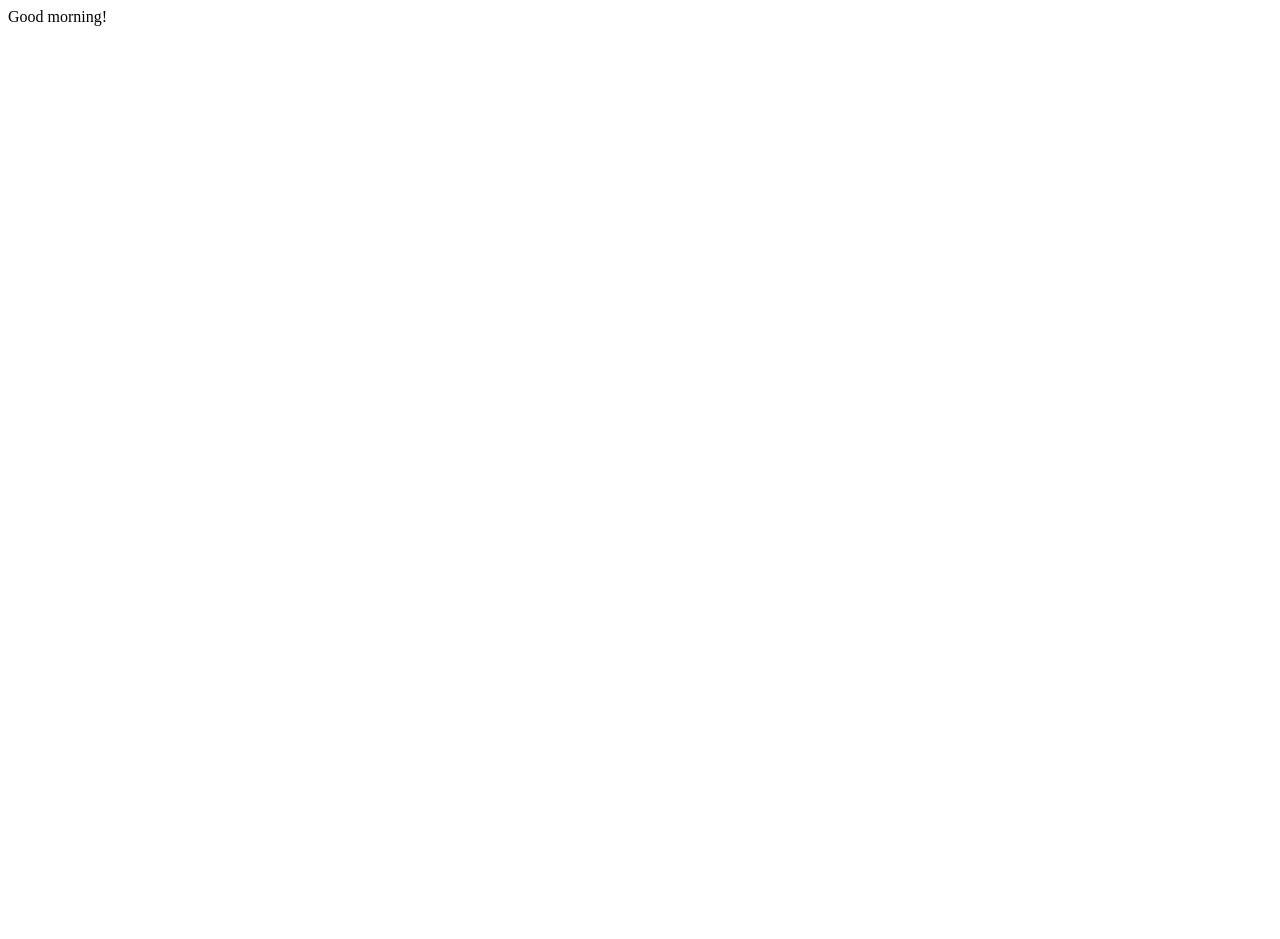
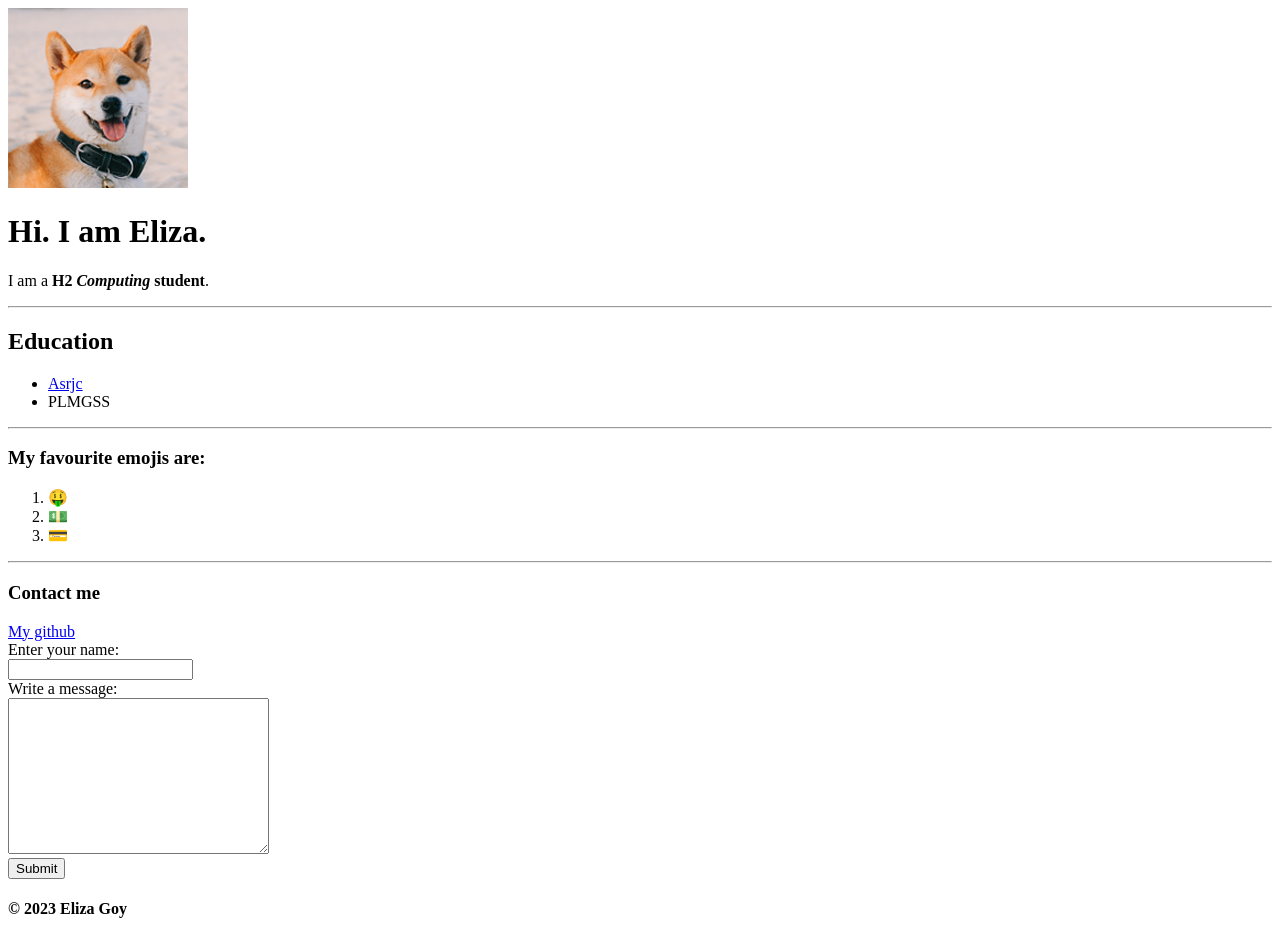
Before and after one commit to 9lizzzard/folio, a plain HTML site: page index.html in a window 1280 px wide. Before the commit the page ends 800 px from the top, so only its background shows below. Drawn offline with Linux system fonts and the light colour scheme.

Commit message:
Update index.html

```diff
--- a/index.html
+++ b/index.html
@@ -1,4 +1,44 @@
 <!DOCTYPE html>
 <html>
-  Good morning!
-</html
+  <head>
+    <title>My Folio</title>
+    <meta charset="UTF-8">
+    <meta name="viewport" content="width=device-width, initial-scale=1.0">
+    <link rel="stylesheet" href="style.css">
+  </head>
+  <body>
+    <img src="https://github.com/9lizzzard/folio/blob/main/cute-dog.png?raw=true" alt="cute-dog">
+    <h1>Hi. I am Eliza.</h1>
+    <p>I am a <b>H2 <i>Computing</i> student</b>.</p>
+    <hr>
+    <h2>Education</h2>
+    <ul>
+      <li><a href="https://asrjc.moe.edu.sg/" target="_blank">Asrjc</a></li>
+      <li>PLMGSS</li>
+    </ul>
+    <hr>
+    <h3>My favourite emojis are:</h3>
+    <ol>
+      <li>&#x1F911;</li>
+      <li>&#x1F4B5;</li>
+      <li>&#x1F4B3;</li>
+    </ol>
+    <hr>
+    <h3>Contact me</h3>
+    <a href="https://github.com/9lizzzard">My github</a>
+    <form>
+      <label for="text">Enter your name:</label>
+      <br>
+      <input type="text">
+      <br>
+      <label for="text">Write a message:</label>
+      <br>
+      <textarea cols="30" rows="10"></textarea>
+      <br>
+      <button>Submit</button>
+    </form>
+    <footer>
+		  <h4>&copy; 2023 Eliza Goy</h4>
+	  </footer>
+  </body>
+</html>
```
